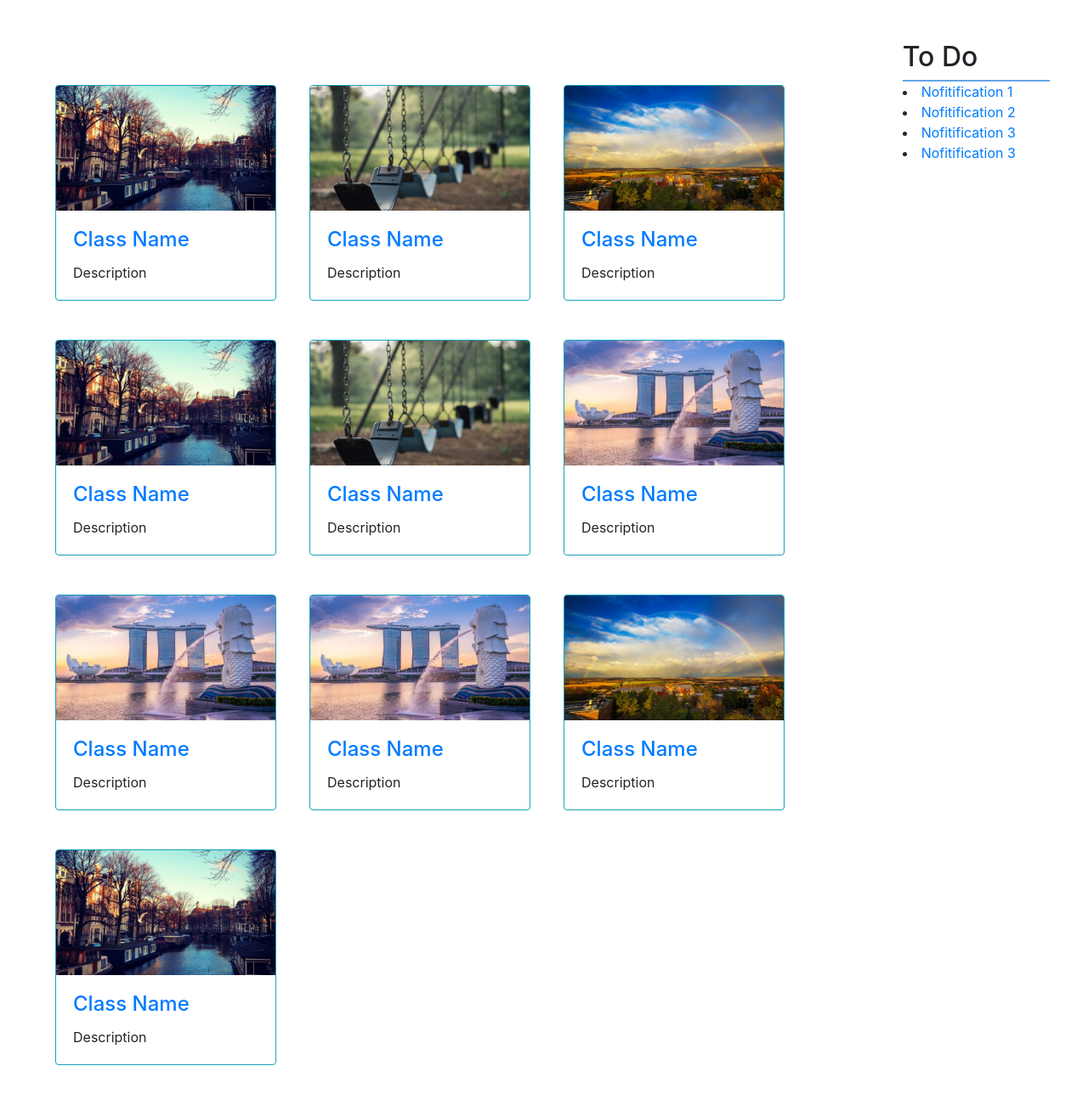
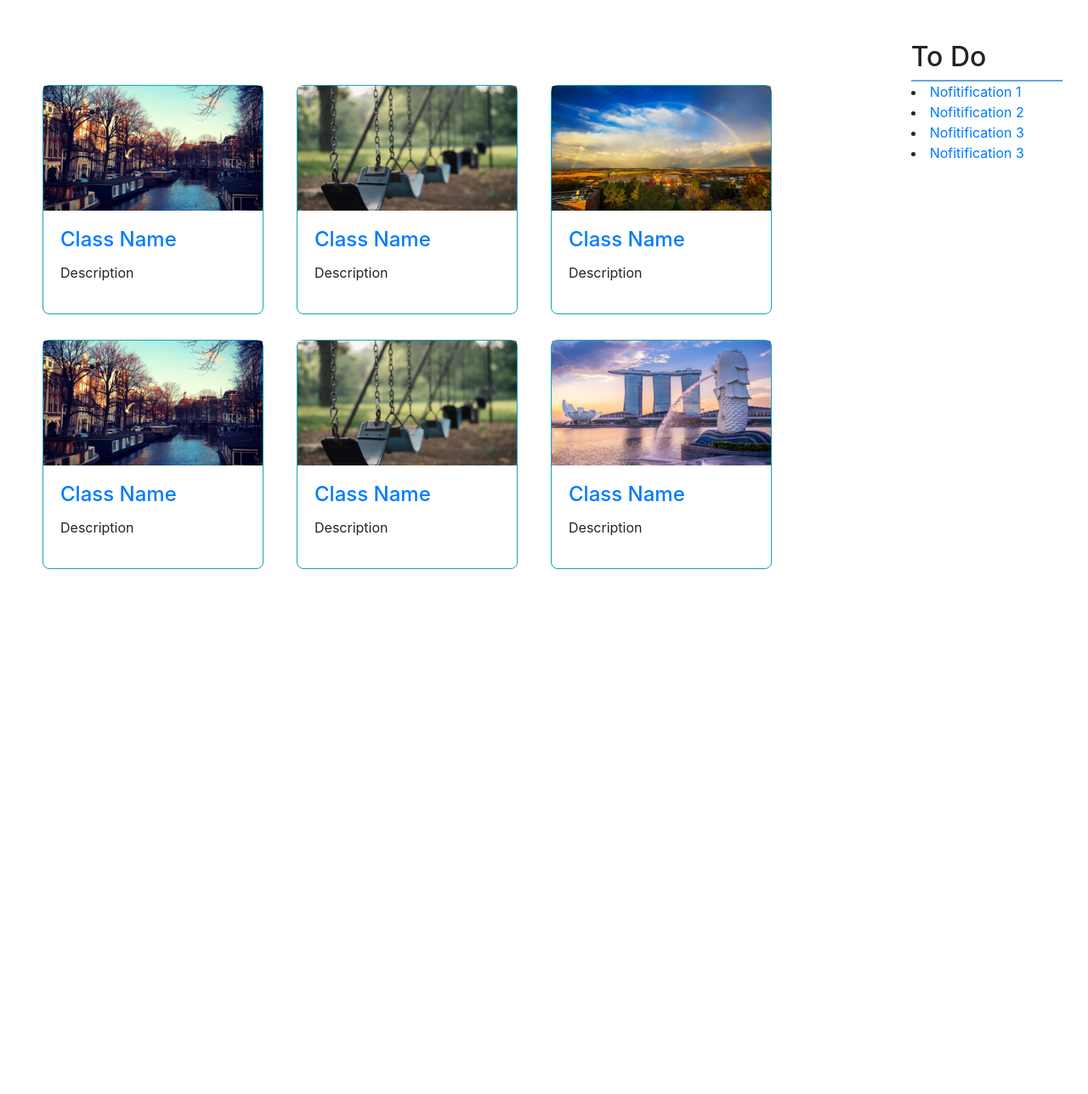
Before and after one commit to hieupham2010/Final-Project, a PHP site: page /Final-Project/View/MainPage.php in a window 1280 px wide. Shown: the part 121-1409 px from the top of the page at 85% size. After the commit the page ends 791 px from the top, so only its background shows below. Run offline with PHP 8.4, Linux system fonts and the light colour scheme; the visitor is signed in with stand-in values (Sample User, id 1); grey boxes labelled with a size stand in for pictures from a placeholder-image service; some libraries are stand-ins or nearby versions.

Commit message:
Duy change

```diff
--- a/View/MainPage.php
+++ b/View/MainPage.php
@@ -28,7 +28,7 @@ if (!isset($_SESSION["logged"]) && $_SESSION["logged"] !== true) {
 
 </head>
 <style>
-  .class-card {
+  .card {
     position: relative;
     display: -ms-flexbox;
     display: flex;
@@ -39,7 +39,17 @@ if (!isset($_SESSION["logged"]) && $_SESSION["logged"] !== true) {
     background-color: #fff;
     background-clip: border-box;
     border: 1px solid rgba(0, 0, 0, .125);
-    border-radius: .25rem;
+    border-radius: .5rem;
+    transition: .3s transform cubic-bezier(.155, 1.105, .295, 1.12), .3s box-shadow, .3s -webkit-transform cubic-bezier(.155, 1.105, .295, 1.12);
+  }
+
+  .card:hover {
+    text-decoration: none;
+    color: #080808;
+    box-shadow: 10px;
+    cursor: pointer;
+    transform: scale(1.05);
+    box-shadow: 5px 10px rgba(0, 0, 0, .12), 0 4px 8px rgba(0, 0, 0, .06);
   }
 </style>
 
@@ -49,9 +59,6 @@ if (!isset($_SESSION["logged"]) && $_SESSION["logged"] !== true) {
 
     <?php include 'header.php' ?>
 
-        <div class="container-fluid ">
-
-
     <!--body-->
     <div class="row m-0">
       <!--Body left-->
@@ -75,98 +79,7 @@ if (!isset($_SESSION["logged"]) && $_SESSION["logged"] !== true) {
               </div>
             </div>
           </li>
-                <li class="list-group-item border-0 ">
-                  <div class="card border-info">
-                    <img src="http://placehold.it/700x400" class="card-img-top" alt="...">
 
-                    <!--Class-->
-                    <div class="card-body">
-                      <h5 class="card-title">
-                        <a id="class" href="#">Class Name</a>
-                      </h5>
-                      <p class="card-text">Description</p>
-
-                    </div>
-                  </div>
-                </li>
-                <li class="list-group-item border-0 ">
-                  <div class="card  border-info">
-                    <img src="http://placehold.it/700x400" class="card-img-top" alt="...">
-                    <!--Class-->
-                    <div class="card-body">
-                      <h5 class="card-title">
-                        <a id="class" href="#">Class Name</a>
-                      </h5>
-                      <p class="card-text">Description</p>
-
-                    </div>
-                  </div>
-                </li>
-                <li class="list-group-item border-0 ">
-                  <div class="card border-info">
-                    <img src="http://placehold.it/700x400" class="card-img-top" alt="...">
-                    <!--Class-->
-                    <div class="card-body">
-                      <h5 class="card-title">
-                        <a id="class" href="#">Class Name</a>
-                      </h5>
-                      <p class="card-text">Description</p>
-
-                    </div>
-                  </div>
-                </li>
-                <li class="list-group-item border-0 ">
-                  <div class="card border-info">
-                    <img src="http://placehold.it/700x400" class="card-img-top" name="image" alt="...">
-                    <!--Class-->
-                    <div class="card-body">
-                      <h5 class="card-title">
-                        <a id="class" href="#">Class Name</a>
-                      </h5>
-                      <p class="card-text">Description</p>
-
-                    </div>
-                  </div>
-                </li>
-                <li class="list-group-item border-0 ">
-                  <div class="card border-info">
-                    <img src="http://placehold.it/700x400" class="card-img-top" alt="...">
-                    <!--Class-->
-                    <div class="card-body">
-                      <h5 class="card-title">
-                        <a id="class" href="#">Class Name</a>
-                      </h5>
-                      <p class="card-text">Description</p>
-
-                    </div>
-                  </div>
-                </li>
-                <li class="list-group-item border-0 ">
-                  <div class="card border-info">
-                    <img src="http://placehold.it/700x400" class="card-img-top" alt="...">
-                    <!--Class-->
-                    <div class="card-body">
-                      <h5 class="card-title">
-                        <a id="class" href="#">Class Name</a>
-                      </h5>
-                      <p class="card-text">Description</p>
-
-                    </div>
-                  </div>
-                </li>
-                <li class="list-group-item border-0 ">
-                  <div class="card border-info">
-                    <img src="http://placehold.it/700x400" class="card-img-top" alt="...">
-                    <!--Class-->
-                    <div class="card-body">
-                      <h5 class="card-title">
-                        <a id="class" href="#">Class Name</a>
-                      </h5>
-                      <p class="card-text">Description</p>
-
-                    </div>
-                  </div>
-                </li>
           <li class="list-group-item border-0 ">
             <div class="card border-info">
               <img src="http://placehold.it/700x400" class="card-img-top" alt="...">
--- a/View/header.php
+++ b/View/header.php
@@ -34,6 +34,7 @@
             </li>
           </ul>
         </div>
+
     </nav>
 
   </div>
--- a/View/style.css
+++ b/View/style.css
@@ -1,32 +1,18 @@
 
 /*header*/
 
-::after{
+img::after{
   content: none !important;
 }
 /*header*/
 /******************************** Index */
 
-.class-card {
-  position: relative;
-  display: -ms-flexbox;
-  display: flex;
-  -ms-flex-direction: column;
-  flex-direction: column;
-  min-width: 0;
-  word-wrap: break-word;
-  background-color: #fff;
-  background-clip: border-box;
-  border: 1px solid rgba(0, 0, 0, .125);
-  border-radius: .25rem;
-}
 .Sign-up-card{
   margin:auto;
   margin-top: 15rem;
-  width: 400px;
-  height: 520px;
+  width: 23%;
+  height: 27%;
   display: flex;
-  flex: wrap;
   box-shadow: 5px 10px  rgb(109, 179, 219);
   border: 2px solid rgb(109, 179, 219);
 }
@@ -37,7 +23,16 @@
   width: 400px;
   height: 500px;
   display: flex;
-  flex: wrap;
+  box-shadow: 5px 10px  rgb(109, 179, 219);
+  border: 2px solid rgb(109, 179, 219);
+}
+
+.forgot-card{
+  margin:auto;
+  margin-top: 15rem;
+  width: 23%;
+  height: 20%;
+  display: flex;
   box-shadow: 5px 10px  rgb(109, 179, 219);
   border: 2px solid rgb(109, 179, 219);
 }
@@ -58,6 +53,21 @@
     border: 1px solid #66a5e3 !important;
   }
 
+.card {
+  position: relative;
+  display: -ms-flexbox;
+  display: flex;
+  -ms-flex-direction: column;
+  flex-direction: column;
+  min-width: 0;
+  min-height: 270px;
+  word-wrap: break-word;
+
+  background-clip: border-box;
+  border: 1.25px solid rgba(0, 0, 0, .125);
+  border-radius: .5rem;
+
+}
   .class-card:hover {
     text-decoration: none;
     color: #080808;
--- a/index.php
+++ b/index.php
@@ -27,7 +27,7 @@ if (isset($_SESSION["logged"]) && $_SESSION["logged"] === true) {
 <body>
 
     <!-- Material form login -->
-    <div class="Login-card rounded-lg  p-auto">
+    <div class="Login-card rounded-lg align-center ">
         <!--Card content-->
         <div class="card-body px-lg-5 pt-0 mt-3 mb-5">
                 <div class="mb-5  d-flex justify-content-center">
```
Also changed, not shown: other parts of View/MainPage.php (+43 -4 lines), View/ForgotPassword.php (+17 -13 lines), View/SignUp.php (+5 -2 lines). Lines whose indentation alone changed are shown as unchanged.
